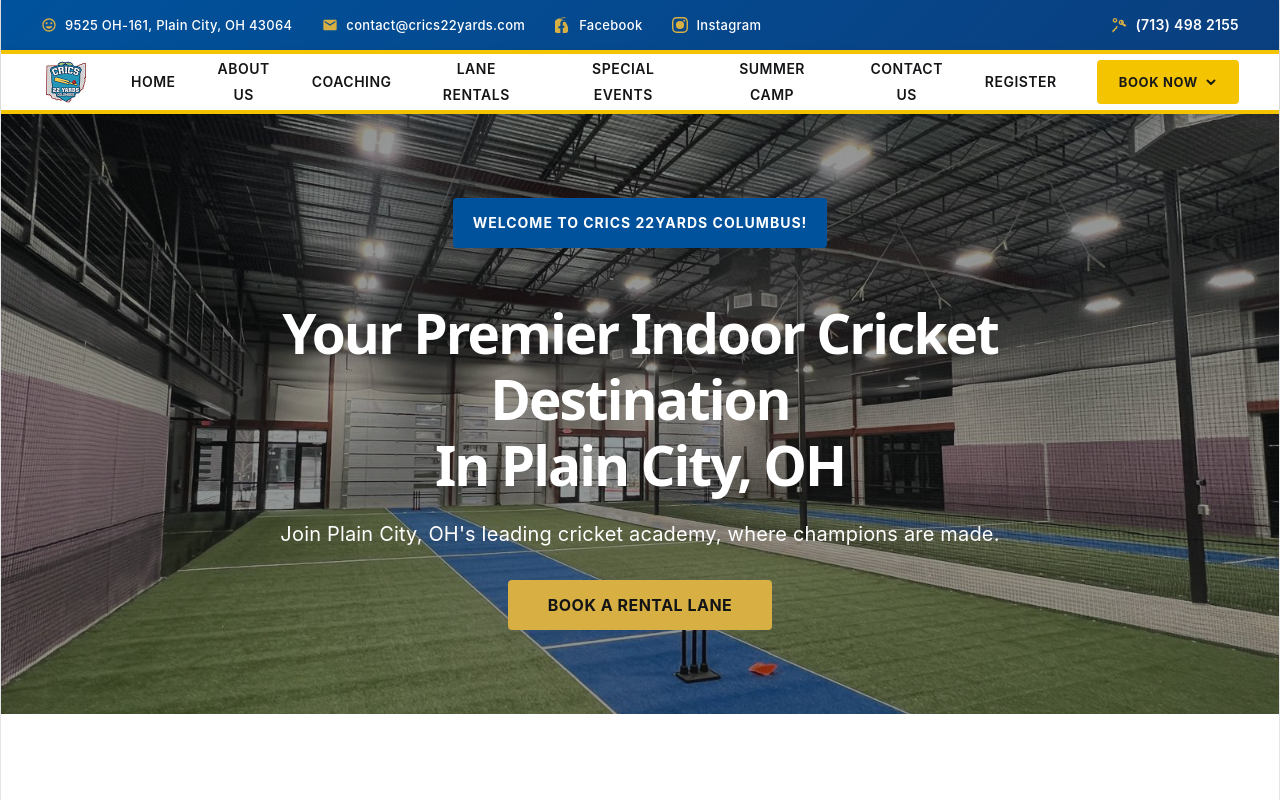
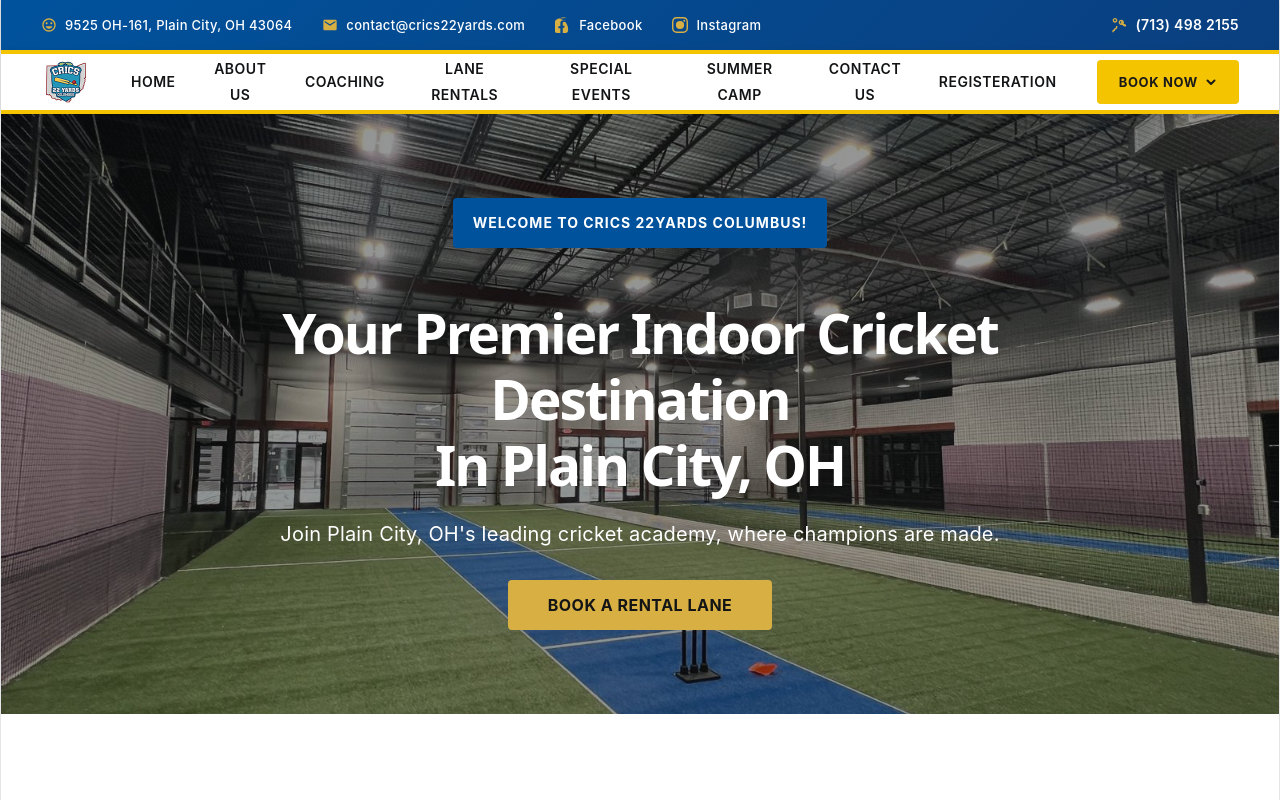
Before and after one commit to Project123margam360/crics22yards, a React (Vite) app: page / in a window 1280 px wide. Shown: the top 800 px of the page. Built offline with nearby package versions, Linux system fonts and the light colour scheme.

Commit message:
Update Header component with new links and functionality

```diff
--- a/src/components/Header.jsx
+++ b/src/components/Header.jsx
@@ -40,7 +40,7 @@
           <Link to="/special-events" onClick={closeMobileMenu}>Special Events</Link>
           <Link to="/summer-camp" onClick={closeMobileMenu}>Summer Camp</Link>
           <Link to="/contact-us" onClick={closeMobileMenu}>Contact Us</Link>
-          <Link to="/register" onClick={closeMobileMenu}>Register</Link>
+          <Link to="/registeration" onClick={closeMobileMenu}>Registeration</Link>
         </div>
 
         <div className="drop-wrap">
```
